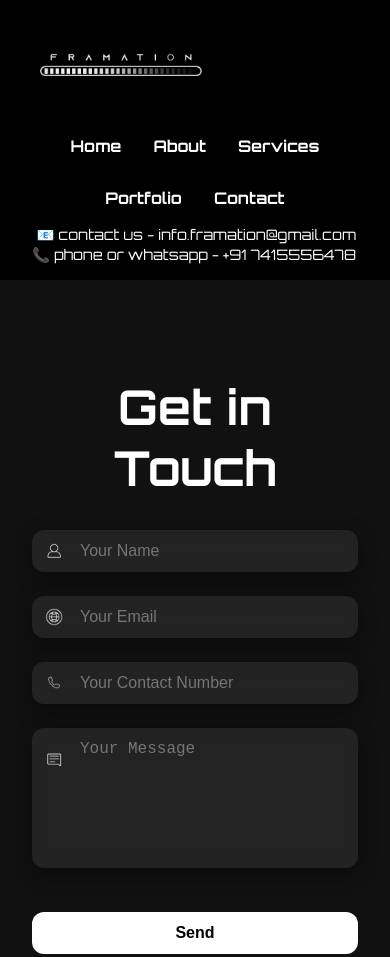
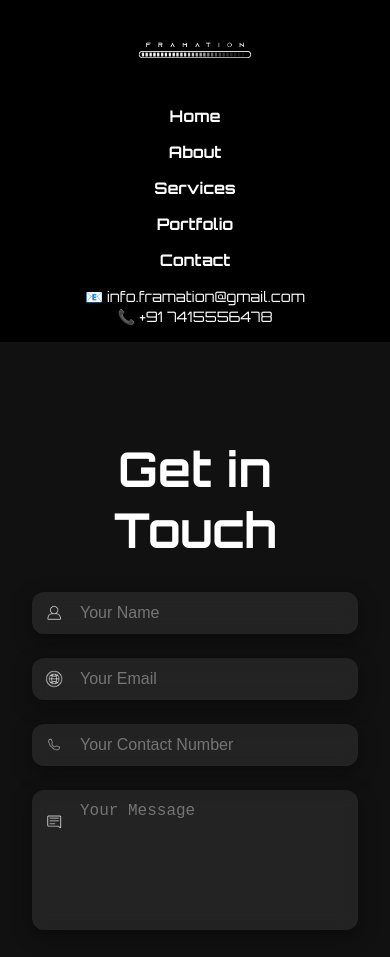
Before and after one commit to anahadk/framationwebsite, a website: page contactus.html in a window 390 px wide. Shown: the top 957 px of the page. Drawn offline with Linux system fonts and the light colour scheme.

Commit message:
Update contactus.html

```diff
--- a/contactus.html
+++ b/contactus.html
@@ -26,11 +26,12 @@
       display: flex;
       justify-content: space-between;
       align-items: center;
-      padding: 1rem 2rem;
-      background: rgba(0,0,0,0.8);
+      padding: 1rem 1.5rem;
+      background: rgba(0,0,0,1);
       z-index: 10;
       flex-wrap: wrap;
       gap: 1rem;
+      position: relative; /* Unfixed navbar */
     }
 
     .logo-container {
@@ -40,7 +41,7 @@
     }
 
     .logo-container img {
-      height: 100px;
+      height: 70px;
     }
 
     .nav-links {
@@ -150,6 +151,24 @@
       opacity: 0.05;
       z-index: -1;
     }
+
+    /* ✅ ADDED: navbar vertical stacking on small screens */
+    @media (max-width: 768px) {
+      nav {
+        flex-direction: column;
+        text-align: center;
+      }
+
+      .nav-links {
+        flex-direction: column;
+        gap: 1rem;
+      }
+
+      .contact-info {
+        text-align: center;
+      }
+    }
+
   </style>
 </head>
 <body>
@@ -169,8 +188,8 @@
       <li><a href="contactus.html">Contact</a></li>
     </ul>
     <div class="contact-info">
-      <p>📧 contact us - info.framation@gmail.com</p>
-      <p>📞 phone or whatsapp - +91 7415556478</p>
+      <p>📧 info.framation@gmail.com</p>
+      <p>📞 +91 7415556478</p>
     </div>
   </nav>
 
```
